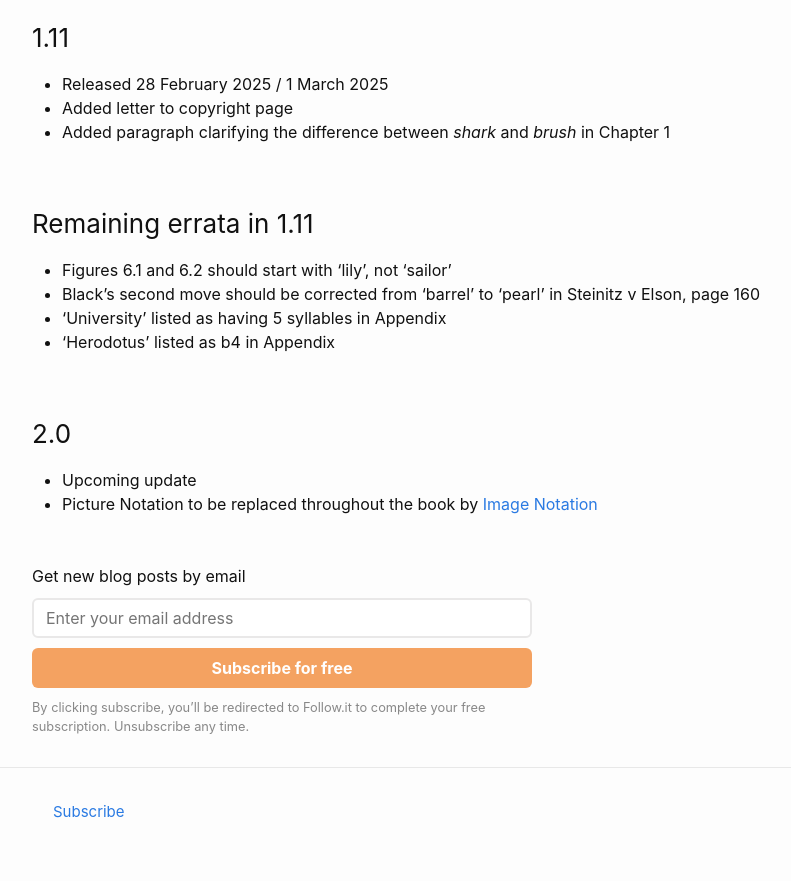
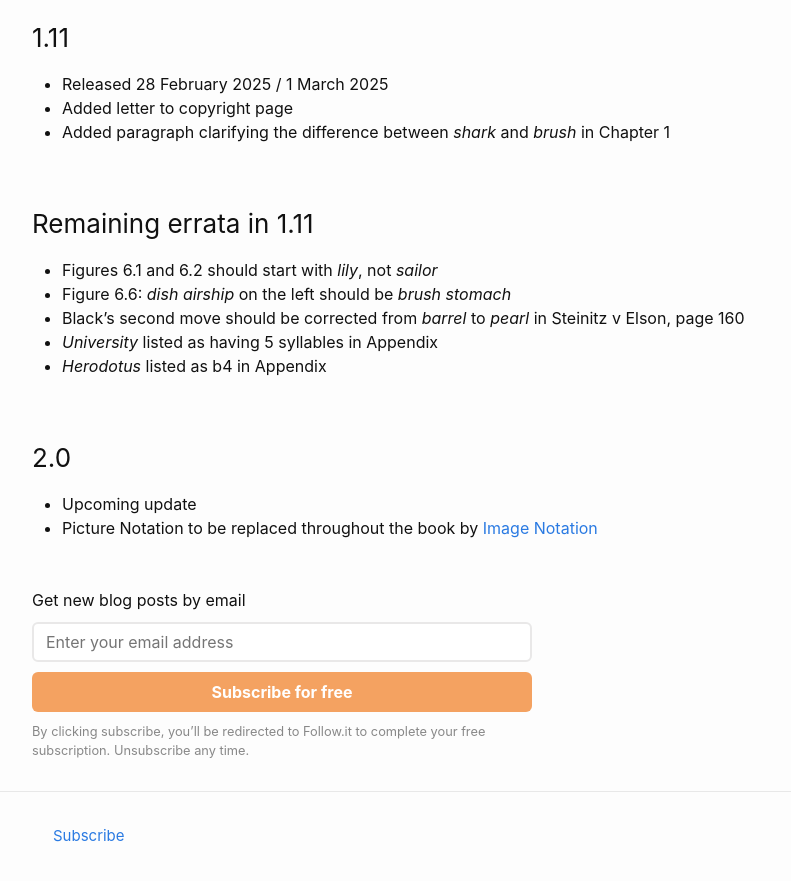
Before and after one commit to liontailedmacaque/liontailedmacaque.github.io, a Jekyll site: the page built from chessmemorypalace/versions.md, in a window 1280 px wide and 900 px high, scrolled down 2921 px. Shown: the top 881 px of the window, without its empty margins (238-1029 px from the left). Built offline with Jekyll 4.4.1, drawn with Linux system fonts in a browser that asks for light colours.

Commit message:
Update versions.md

```diff
--- a/chessmemorypalace/versions.md
+++ b/chessmemorypalace/versions.md
@@ -81,10 +81,11 @@ This page lists the versions and the changes that have been made. If you are one
 - Added paragraph clarifying the difference between *shark* and *brush* in Chapter 1
 
 ### Remaining errata in 1.11
-- Figures 6.1 and 6.2 should start with 'lily', not 'sailor'
-- Black's second move should be corrected from 'barrel' to 'pearl' in Steinitz v Elson, page 160
-- 'University' listed as having 5 syllables in Appendix
-- 'Herodotus' listed as b4 in Appendix
+- Figures 6.1 and 6.2 should start with *lily*, not *sailor*
+- Figure 6.6: *dish airship* on the left should be *brush stomach*
+- Black's second move should be corrected from *barrel* to *pearl* in Steinitz v Elson, page 160
+- *University* listed as having 5 syllables in Appendix
+- *Herodotus* listed as b4 in Appendix
 
 ### 2.0
 - Upcoming update
```
